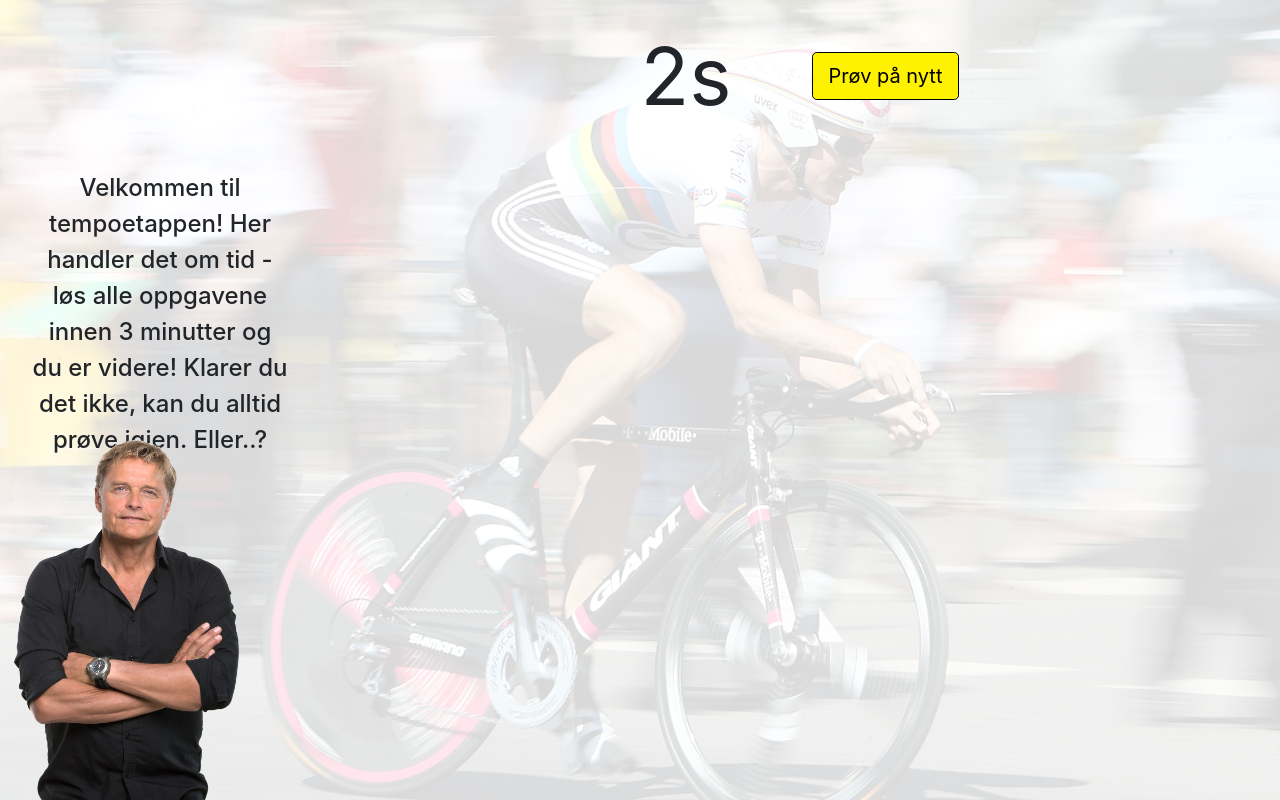
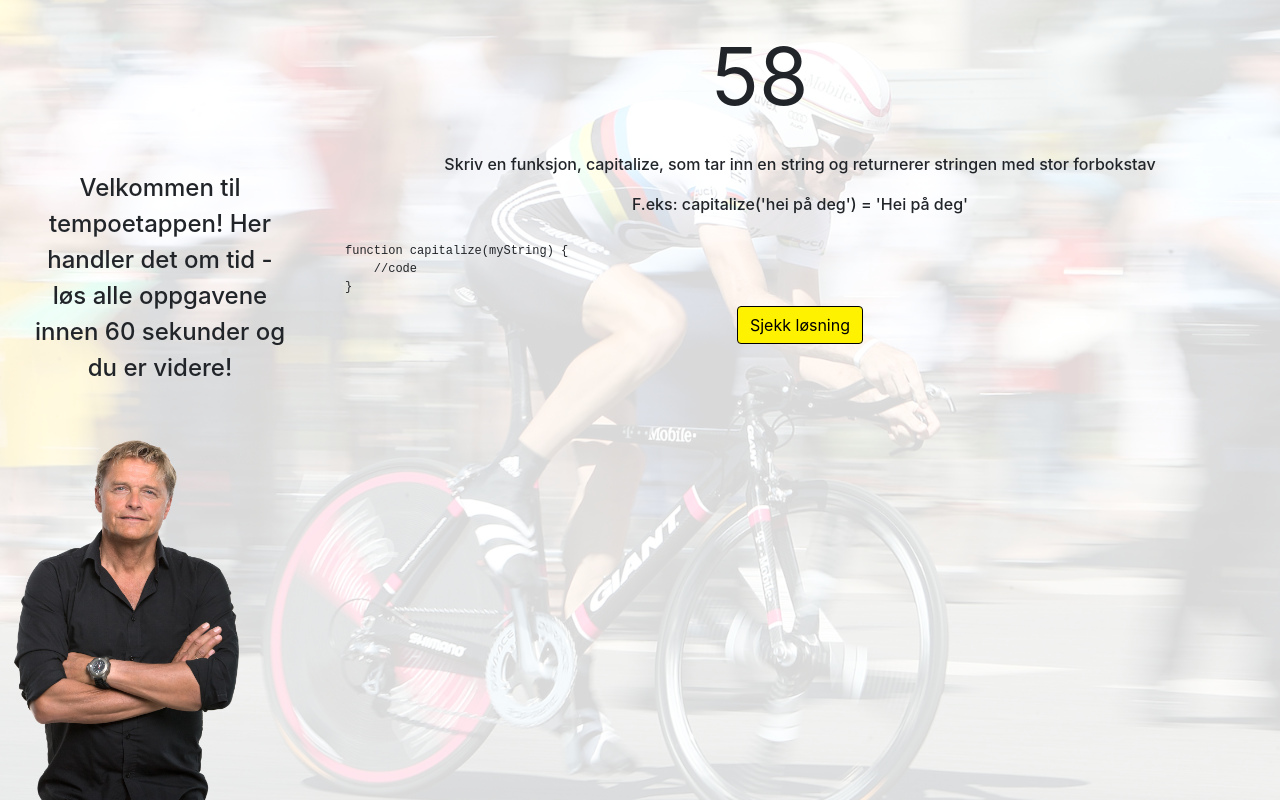
Before and after one commit to anderskk/sommereventyr-2019, a React (Create React App) app: page / in a window 1280 px wide. Both pictures are taken after a click on the button "Start". Built offline with nearby package versions, Linux system fonts and the light colour scheme.

Commit message:
js function task + more reducer

```diff
--- a/package.json
+++ b/package.json
@@ -8,7 +8,8 @@
     "react": "^16.8.6",
     "react-bootstrap": "^1.0.0-beta.8",
     "react-dom": "^16.8.6",
-    "react-scripts": "3.0.1"
+    "react-scripts": "3.0.1",
+    "react-simple-code-editor": "^0.9.10"
   },
   "scripts": {
     "start": "react-scripts start",
--- a/src/App.js
+++ b/src/App.js
@@ -6,6 +6,7 @@ import './App.css';
 import TaskManager from './tasks/Tasks';
 import Background from './Background';
 import dagO2 from './images/dago2.png';
+import reducer from './reducer/reducer';
 
 const dagO2Style = {
   backgroundImage: `url(${dagO2})`,
@@ -17,33 +18,6 @@ const dagO2Style = {
   backgroundSize: 'contain',
   height: '50%'
 };
-
-function reducer(state, action) {
-  switch(action.type) {
-    case ('startPlaying'): {
-      return {
-        ...state,
-        isPlaying: true
-      };
-    }
-    case ('timeout'): {
-      return {
-        ...state,
-        isPlaying: false,
-        numberOfFailedAttempts: state.numberOfFailedAttempts + 1
-      };
-    }
-    case ('secondLength'): {
-      return {
-        ...state,
-        secondLength: action.payload
-      };
-    }
-    default: {
-      return state;
-    }
-  }
-}
 
 const initState = { // TODO: read from client cache
   isPlaying: false,
@@ -75,7 +49,7 @@ function App() {
               <Col md={3} lg={3} sm={3}>
                 <div style={ { height: window.innerHeight, padding: '1em' } }>
                   <p style={ { position: 'relative', top: '20%', fontSize: 'x-large' } }>
-                    { 'Velkommen til tempoetappen! Her handler det om tid - løs alle oppgavene innen 3 minutter og du er videre! Klarer du det ikke, kan du alltid prøve igjen. Eller..?' }
+                    { 'Velkommen til tempoetappen! Her handler det om tid - løs alle oppgavene innen 60 sekunder og du er videre!' }
                   </p>
                   <div style={ dagO2Style } />
                 </div>
--- a/src/Countdown.js
+++ b/src/Countdown.js
@@ -40,7 +40,7 @@ const Countdown = ({ seconds }) => {
         <Container>
             <Row className="justify-content-md-center timer-container">
                 <span className="timer">
-                    { formatSeconds(timeLeft) }
+                    { timeLeft }
                 </span>
                 { !showLolsButton ? <Button
                     onClick={ countdown }
--- a/src/LolsButton.js
+++ b/src/LolsButton.js
@@ -1,7 +1,8 @@
-import React, { useState } from 'react';
+import React, { useState, useContext } from 'react';
 import PropTypes from 'prop-types';
 
 import Button from 'react-bootstrap/Button';
+import { StateContext } from './App';
 
 const buttonText = counter => {
     if (!counter || counter === 0) {
@@ -20,7 +21,7 @@ const buttonText = counter => {
 };
 
 const LolsButton = ({ onClick, disabled }) => {
-
+    const { numberOfFailedAttempts } = useContext(StateContext)
     const [position, setPosition] = useState({ counter: 0 });
     const positionStyle = () => ({
         position: 'fixed',
@@ -38,7 +39,7 @@ const LolsButton = ({ onClick, disabled }) => {
             onMouseEnter={ () => setPosition(prevPosition => ({ x: Math.random()*0.8, y: Math.random()*0.8, counter: prevPosition ? prevPosition.counter+1 : 1 })) }
             variant="primary"
             size="lg"
-            tabIndex="-1"
+            tabIndex={ numberOfFailedAttempts < 2 ? 0 : -1 }
             hidden={ disabled }
             disabled={ disabled }>
             { buttonText(position && position.counter) }
--- /dev/null
+++ b/src/reducer/reducer.js
@@ -0,0 +1,49 @@
+export default function reducer(state, action) {
+    switch(action.type) {
+        case ('startPlaying'): {
+            return {
+                ...state,
+                isPlaying: true,
+                currentTaskIndex: 0
+            };
+        }
+        case ('timeout'): {
+            return {
+                ...state,
+                isPlaying: false,
+                currentTaskIndex: undefined,
+                numberOfFailedAttempts: state.numberOfFailedAttempts + 1
+            };
+        }
+        case ('taskComplete'): {
+            return {
+                ...state,
+                currentTaskIndex: action.payload.currentTaskIndex + 1,
+                failedLastTask: false
+            };
+        }
+        case ('taskFail'): {
+            return {
+                ...state,
+                failedLastTask: true
+            };
+        }
+        case ('allTasksComplete'): {
+            return {
+                ...state,
+                isPlaying: false,
+                completedAllTasks: true,
+                currentTaskIndex: undefined
+            };
+        }
+        case ('secondLength'): {
+            return {
+                ...state,
+                secondLength: action.payload
+            };
+        }
+        default: {
+            return state;
+        }
+    }
+}
--- /dev/null
+++ b/src/tasks/JSFunctionTask.js
@@ -0,0 +1,99 @@
+import React, { useState } from 'react';
+import PropTypes from 'prop-types';
+
+import Editor from 'react-simple-code-editor';
+import { highlight, languages } from 'prismjs/components/prism-core';
+import 'prismjs/components/prism-clike';
+import 'prismjs/components/prism-javascript';
+import Button from 'react-bootstrap/Button';
+
+const initCode = `function capitalize(myString) {
+    //code
+}`;
+
+const JSFunctionTask = ({ onComplete, onFail }) => {
+    const [code, setCode] = useState(initCode);
+
+    const evaluator = () => {
+        try {
+            const forbiddenKeywords = ['fetch'];
+            forbiddenKeywords.forEach(kw => {
+                if (code.includes(kw)) {
+                    onFail();
+                    return;
+                }
+            })
+            const testInput = randomString(8);
+            const result = eval(`var myFunc = ${code}
+                myFunc('${testInput}');
+            `);
+            if ((testInput.charAt(0).toUpperCase() + testInput.slice(1)) === result) {
+                console.log('klarte capitalize!');
+                onComplete();
+            } else {
+                console.log('feil svar')
+                onFail();
+            }
+        } catch (e) {
+            console.log('veldig feil svar');
+            onFail();
+        }
+    };
+
+    return (
+        <>
+            <p>
+                { 'Skriv en funksjon, capitalize, som tar inn en string og returnerer stringen med stor forbokstav' }
+            </p>
+            <p>{ 'F.eks: capitalize(\'hei på deg\') = \'Hei på deg\'' }</p>
+            <Editor
+                value={ code }
+                onValueChange={ val => setCode(val) }
+                highlight={ theCode => highlight(theCode, languages.js) }
+                padding={10}
+                style={ {
+                    fontFamily: '"Fira code", "Fira Mono", monospace',
+                    fontSize: 12,
+                } }
+            />
+            <Button
+                onClick={ evaluator }
+            >
+                { 'Sjekk løsning' }
+            </Button>
+        </>
+    );
+};
+
+JSFunctionTask.propTypes = {
+    onComplete: PropTypes.func.isRequired,
+    onFail: PropTypes.func.isRequired
+};
+
+export default JSFunctionTask;
+
+
+
+
+
+
+
+
+
+
+
+
+
+
+
+
+
+function randomString(length) {
+    var result           = '';
+    var characters       = 'abcdefghijklmnopqrstuvwxyz';
+    var charactersLength = characters.length;
+    for ( var i = 0; i < length; i++ ) {
+       result += characters.charAt(Math.floor(Math.random() * charactersLength));
+    }
+    return result;
+ }
--- a/src/tasks/Tasks.js
+++ b/src/tasks/Tasks.js
@@ -1,33 +1,38 @@
-import React, { useState, useContext } from 'react';
+import React, { useContext } from 'react';
 import Countdown from '../Countdown';
 import MathTask from './MathTask';
-import { StateContext } from '../App';
+import { StateContext, DispatchContext } from '../App';
+import JSFunctionTask from './JSFunctionTask';
 
-const Tasks = ({ onAllComplete }) => {
-    const [currentTaskIndex, setCurrentTaskIndex] = useState(0);
+const Tasks = () => {
+    const { isPlaying, currentTaskIndex } = useContext(StateContext);
+    const dispatch = useContext(DispatchContext);
 
     const onComplete = () => {
+        dispatch({ type: 'taskComplete', payload: { currentTaskIndex } });
         console.log('Finished task number: ', currentTaskIndex);
-        setCurrentTaskIndex(prevTaskIndex => prevTaskIndex + 1)
+    };
+
+    const onFail = () => {
+        dispatch({ type: 'taskFail' });
+    };
+
+    const onAllComplete = () => {
+        dispatch({ type: 'allTasksComplete' });
     };
 
     const tasks = [
-        <MathTask onComplete={ onComplete } />,
-        <MathTask onComplete={ () => console.log('woohooooo') } />
+        <JSFunctionTask onComplete={ onAllComplete } onFail={ onFail } />,
+        // <MathTask onComplete={ onComplete } />,
+        // <MathTask onComplete={ onAllComplete } />
     ];
-
-    return tasks[currentTaskIndex] ? tasks[currentTaskIndex] : null;
-};
-
-const TaskManager = () => {
-    const state = useContext(StateContext);
 
     return (
         <div className="tasks-container">
-            <Countdown seconds={ 2 } />
-            { state.isPlaying && <Tasks onAllComplete={ () => {} } /> }
+            <Countdown seconds={ 60 } />
+            { isPlaying && tasks[currentTaskIndex] }
         </div>
     );
 };
 
-export default TaskManager;
+export default Tasks;
```
Also changed, not shown: 1 other file (tests, documents, lock files or other folders).
